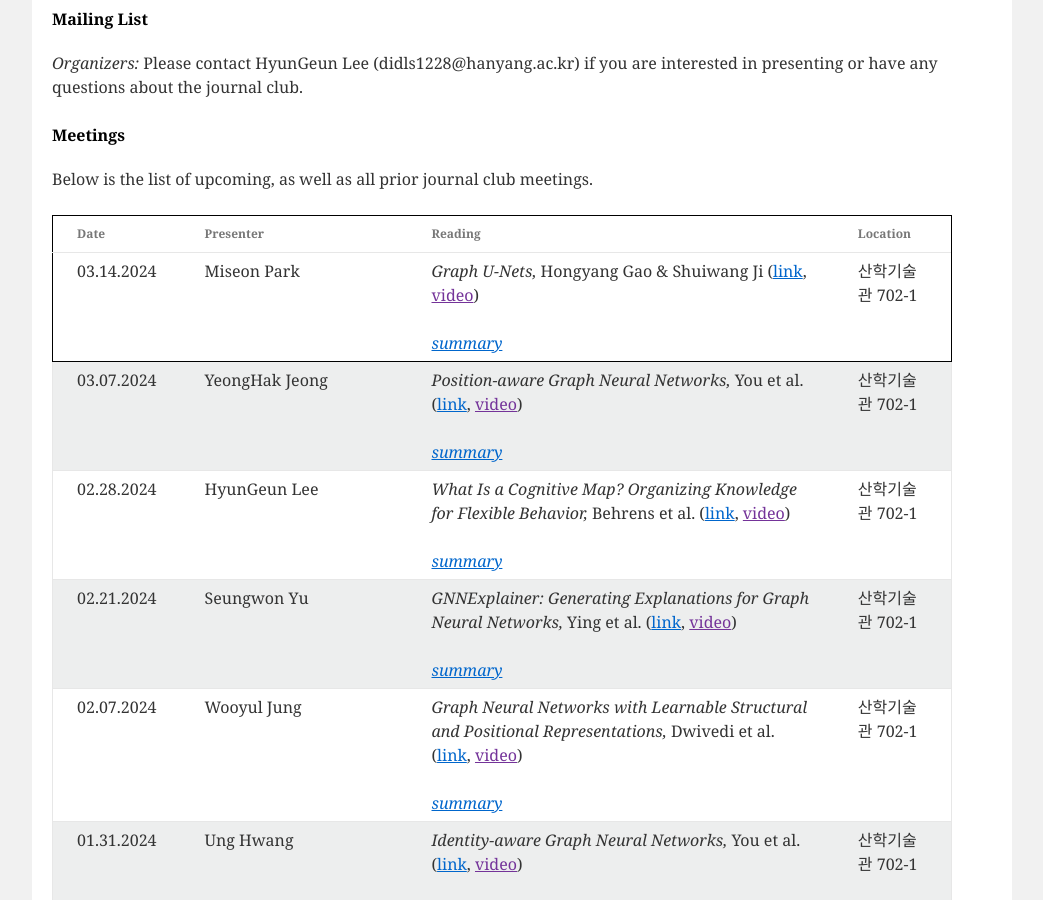
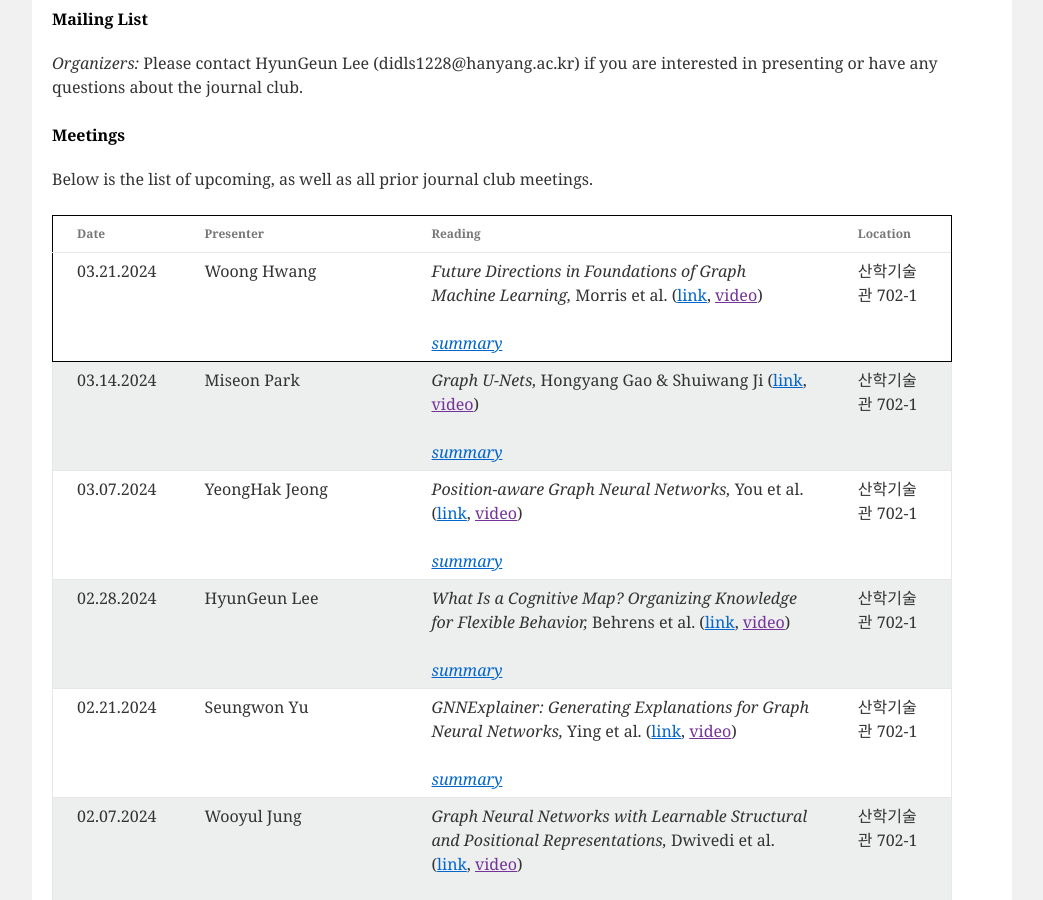
Before and after one commit to niai-lab/GraphML-JC, a Jekyll site: the page built from index.html, in a window 1280 px wide and 900 px high, scrolled down 631 px. Shown: the whole window, without its empty margins (118-1161 px from the left). Built offline with Jekyll 4.4.1, drawn with Linux system fonts in a browser that asks for light colours.

Commit message:
Update meeting_info.yml

```diff
--- a/_data/meeting_info.yml
+++ b/_data/meeting_info.yml
@@ -1,3 +1,11 @@
+- presenter: Woong Hwang
+  date: 03.21.2024
+  paper: "Future Directions in Foundations of Graph Machine Learning"
+  authors: Morris et al.
+  url: https://arxiv.org/pdf/2402.02287.pdf
+  location: "산학기술관 702-1"
+  summary: >
+
 - presenter: Miseon Park
   date: 03.14.2024
   paper: "Graph U-Nets"
```
